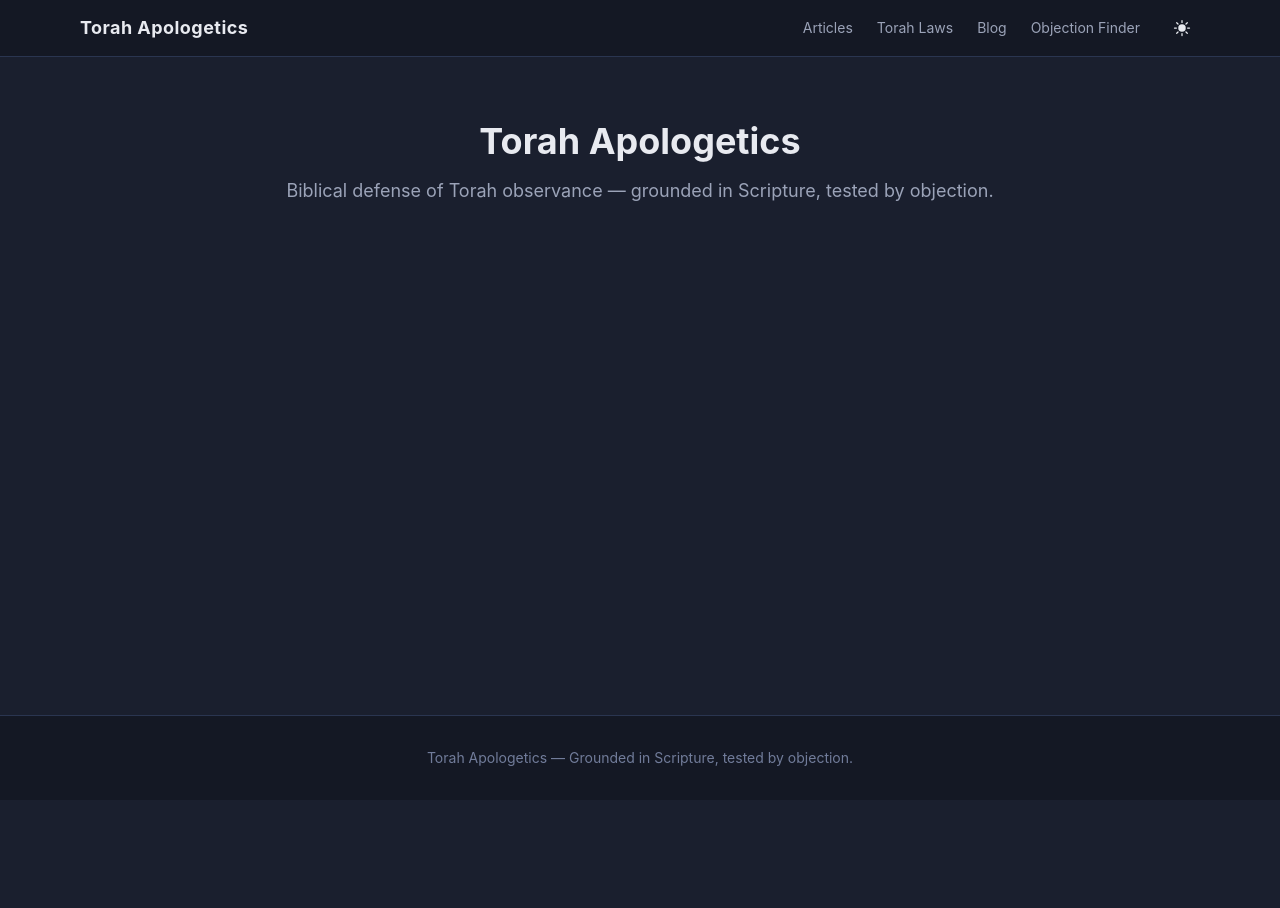
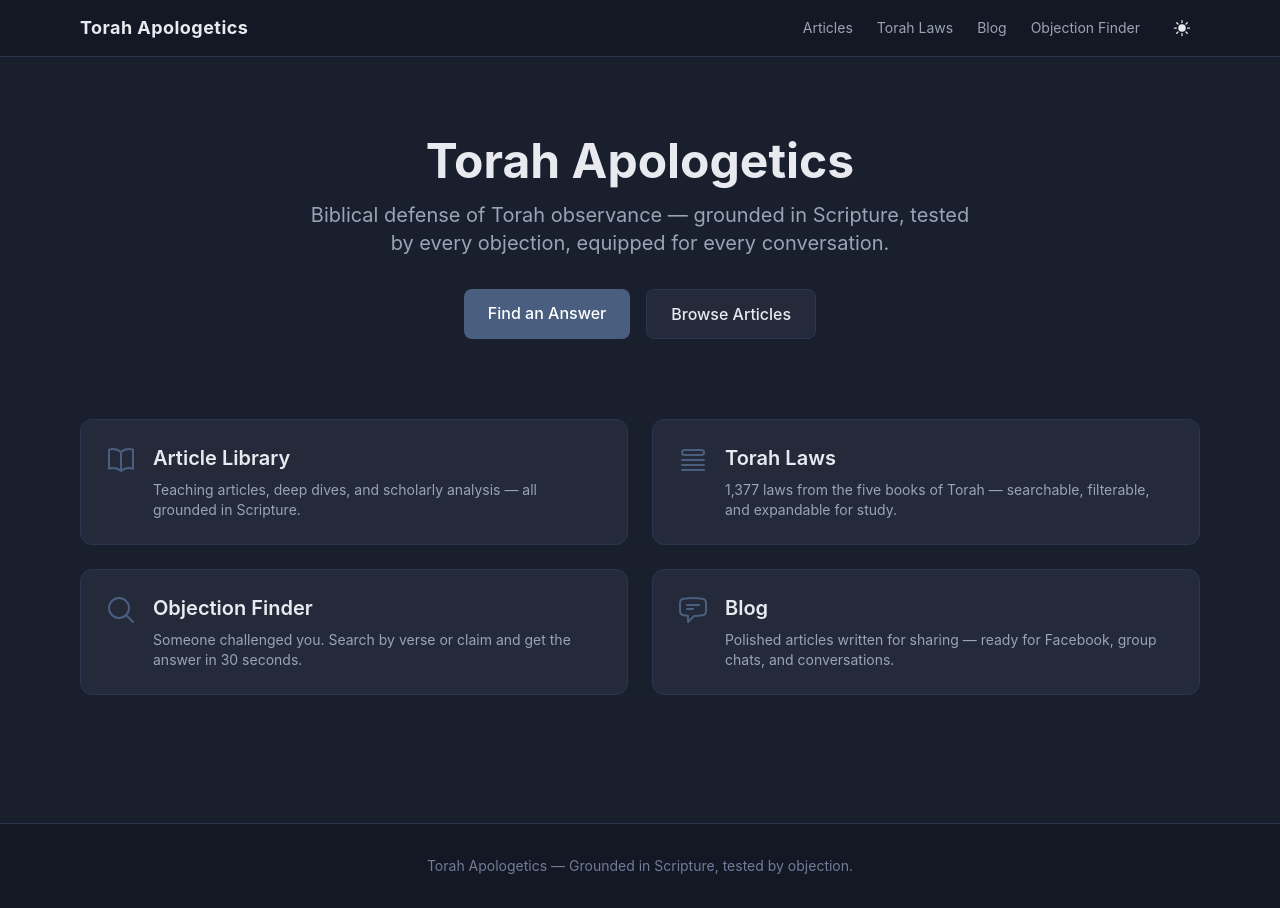
Before and after one commit to jontkaufman/defending-torah, a Next.js app: page / in a window 1280 px wide. Before the commit the page ends 800 px from the top, so only its background shows below. Built offline with nearby package versions, Linux system fonts and the light colour scheme.

Commit message:
feat: landing page with hero and section cards

```diff
--- a/src/app/page.tsx
+++ b/src/app/page.tsx
@@ -1,13 +1,106 @@
+import Link from "next/link";
+import { getArticles, getObjections } from "@/lib/content";
+import { getPosts } from "@/lib/posts";
+
+const sections = [
+  {
+    href: "/articles",
+    title: "Article Library",
+    description:
+      "Teaching articles, deep dives, and scholarly analysis — all grounded in Scripture.",
+    icon: "M12 6.042A8.967 8.967 0 0 0 6 3.75c-1.052 0-2.062.18-3 .512v14.25A8.987 8.987 0 0 1 6 18c2.305 0 4.408.867 6 2.292m0-14.25a8.966 8.966 0 0 1 6-2.292c1.052 0 2.062.18 3 .512v14.25A8.987 8.987 0 0 0 18 18a8.967 8.967 0 0 0-6 2.292m0-14.25v14.25",
+  },
+  {
+    href: "/torah-laws",
+    title: "Torah Laws",
+    description:
+      "1,377 laws from the five books of Torah — searchable, filterable, and expandable for study.",
+    icon: "M3.75 12h16.5m-16.5 3.75h16.5M3.75 19.5h16.5M5.625 4.5h12.75a1.875 1.875 0 0 1 0 3.75H5.625a1.875 1.875 0 0 1 0-3.75Z",
+  },
+  {
+    href: "/objection-finder",
+    title: "Objection Finder",
+    description:
+      'Someone challenged you. Search by verse or claim and get the answer in 30 seconds.',
+    icon: "m21 21-5.197-5.197m0 0A7.5 7.5 0 1 0 5.196 5.196a7.5 7.5 0 0 0 10.607 10.607Z",
+  },
+  {
+    href: "/blog",
+    title: "Blog",
+    description:
+      "Polished articles written for sharing — ready for Facebook, group chats, and conversations.",
+    icon: "M7.5 8.25h9m-9 3H12m-9.75 1.51c0 1.6 1.123 2.994 2.707 3.227 1.087.16 2.185.283 3.293.369V21l4.076-4.076a1.526 1.526 0 0 1 1.037-.443 48.282 48.282 0 0 0 5.68-.494c1.584-.233 2.707-1.626 2.707-3.228V6.741c0-1.602-1.123-2.995-2.707-3.228A48.394 48.394 0 0 0 12 3c-2.392 0-4.744.175-7.043.513C3.373 3.746 2.25 5.14 2.25 6.741v6.018Z",
+  },
+];
+
 export default function Home() {
+  const articleCount = getArticles().length + getObjections().length;
+  const postCount = getPosts().length;
+
   return (
-    <div className="max-w-4xl mx-auto px-4 py-16 text-center">
-      <h1 className="font-heading text-4xl font-bold mb-4">
-        Torah Apologetics
-      </h1>
-      <p className="text-lg text-[var(--text-secondary)]">
-        Biblical defense of Torah observance — grounded in Scripture, tested by
-        objection.
-      </p>
+    <div>
+      {/* Hero */}
+      <section className="max-w-4xl mx-auto px-4 py-20 text-center">
+        <h1 className="font-heading text-5xl font-bold mb-4">
+          Torah Apologetics
+        </h1>
+        <p className="text-xl text-[var(--text-secondary)] mb-8 max-w-2xl mx-auto">
+          Biblical defense of Torah observance — grounded in Scripture, tested by
+          every objection, equipped for every conversation.
+        </p>
+        <div className="flex gap-4 justify-center">
+          <Link
+            href="/objection-finder"
+            className="px-6 py-3 rounded-lg bg-[var(--accent)] text-white font-medium hover:bg-[var(--accent-hover)] transition-colors"
+          >
+            Find an Answer
+          </Link>
+          <Link
+            href="/articles"
+            className="px-6 py-3 rounded-lg bg-[var(--bg-card)] border border-[var(--border)] text-[var(--text-primary)] font-medium hover:border-[var(--accent)] transition-colors"
+          >
+            Browse Articles
+          </Link>
+        </div>
+      </section>
+
+      {/* Section Cards */}
+      <section className="max-w-6xl mx-auto px-4 pb-16">
+        <div className="grid grid-cols-1 md:grid-cols-2 gap-6">
+          {sections.map((section) => (
+            <Link
+              key={section.href}
+              href={section.href}
+              className="bg-[var(--bg-card)] border border-[var(--border)] rounded-xl p-6 hover:border-[var(--accent)] transition-colors group"
+            >
+              <div className="flex items-start gap-4">
+                <svg
+                  xmlns="http://www.w3.org/2000/svg"
+                  fill="none"
+                  viewBox="0 0 24 24"
+                  strokeWidth={1.5}
+                  stroke="currentColor"
+                  className="w-8 h-8 text-[var(--accent)] shrink-0"
+                >
+                  <path
+                    strokeLinecap="round"
+                    strokeLinejoin="round"
+                    d={section.icon}
+                  />
+                </svg>
+                <div>
+                  <h2 className="font-heading text-xl font-semibold mb-2 group-hover:text-[var(--accent)] transition-colors">
+                    {section.title}
+                  </h2>
+                  <p className="text-sm text-[var(--text-secondary)]">
+                    {section.description}
+                  </p>
+                </div>
+              </div>
+            </Link>
+          ))}
+        </div>
+      </section>
     </div>
   );
 }
```
